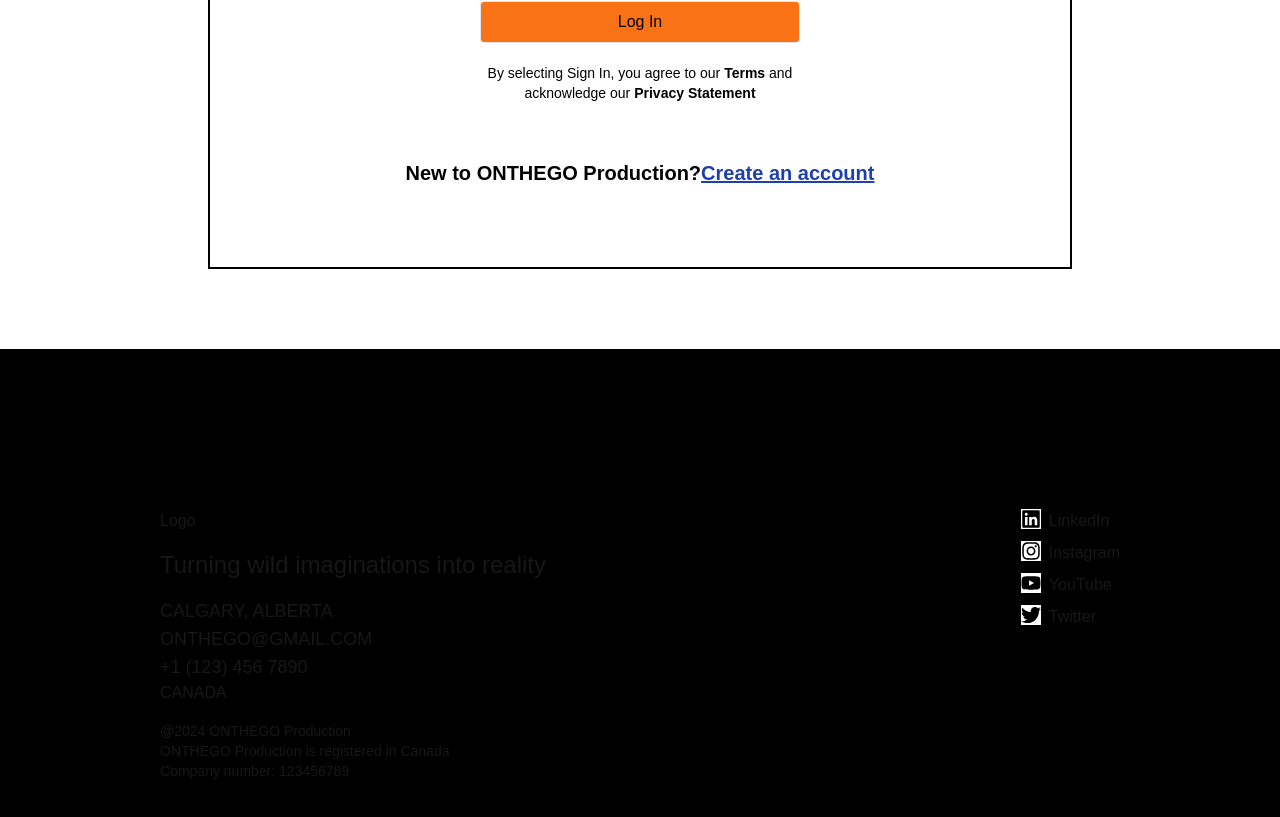
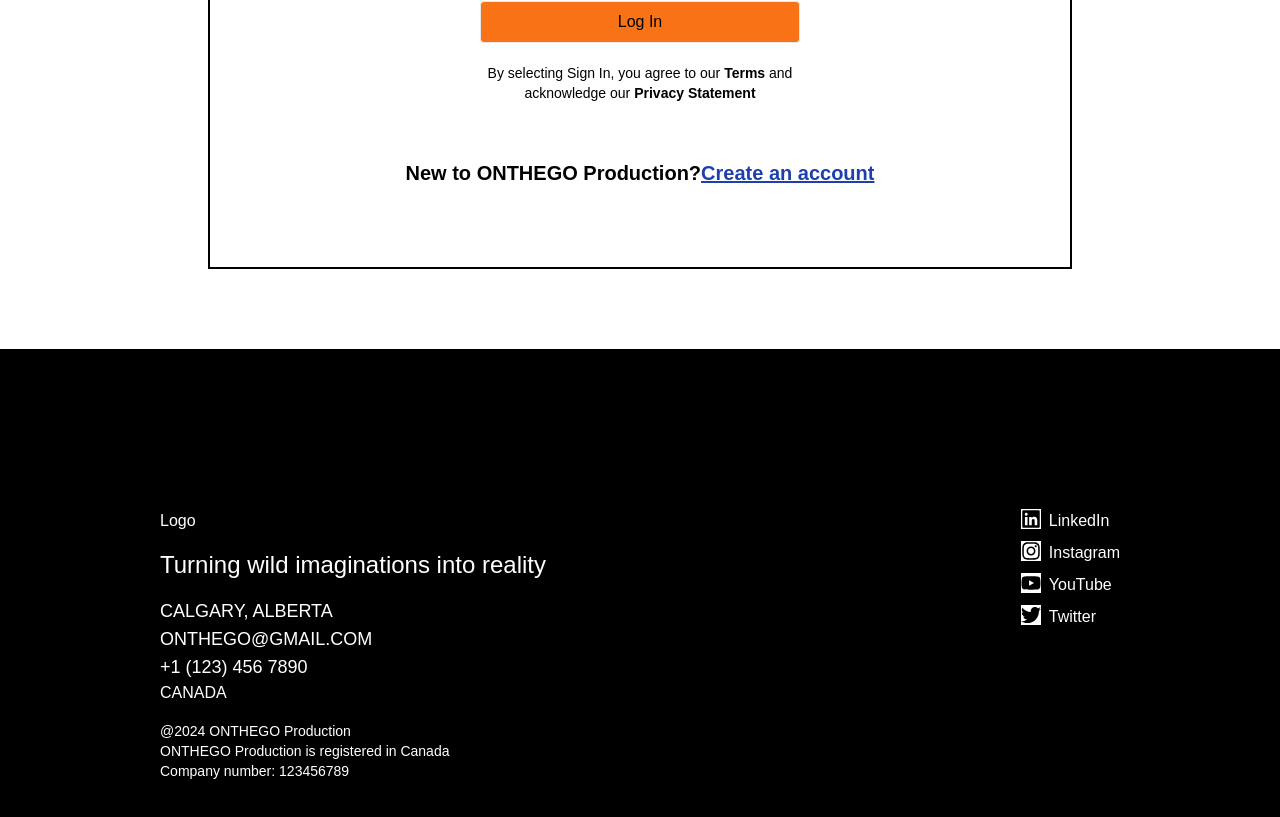
Before and after one commit to YePhone-Kyaw/OnTheGo, a Next.js app: page / in a window 1280 px wide. Shown: the part 620-1437 px from the top of the page. Built offline with nearby package versions, Linux system fonts and the light colour scheme.

Commit message:
HomePageCommit 20/09

```diff
--- a/app/_components/footer.js
+++ b/app/_components/footer.js
@@ -3,7 +3,7 @@
 export default function Footer() {
   return (
     <>
-      <footer className="footer flex justify-between p-40 bg-black">
+      <footer className="footer flex justify-between p-40 bg-black text-white">
         <div className="">
           <p>Logo</p>
           <p className="text-2xl pt-4">
--- a/app/pages/home/page.js
+++ b/app/pages/home/page.js
@@ -6,7 +6,7 @@
 
 export default function HomePage() {
     return (
-        <main>
+        <main className=" bg-white text-black">
             {/* Header section  */}
             <NavBar />
             {/* COMPANY INTRO VIDEO SECTION */}
@@ -16,7 +16,7 @@
                         COMPANY  SLOGAN <br /> OR  INTRODUCTORY <br /> MESSAGE
                     </h1>
                     <Link href="../get-quote">
-                        <button className="bg-orange-500 hover:bg-orange-400 text-white py-2 px-4 rounded mt-20">
+                        <button className="bg-orange-500 hover:bg-orange-400 text-white py-2 px-4 rounded mt-20 border border-black ">
                             PLAY SHOW REEL
                         </button>
                     </Link>
@@ -281,7 +281,7 @@
 
             </section>
             {/* Footer section */}
-            <Footer />
+            <Footer/>
         </main>
     );
 }
```
